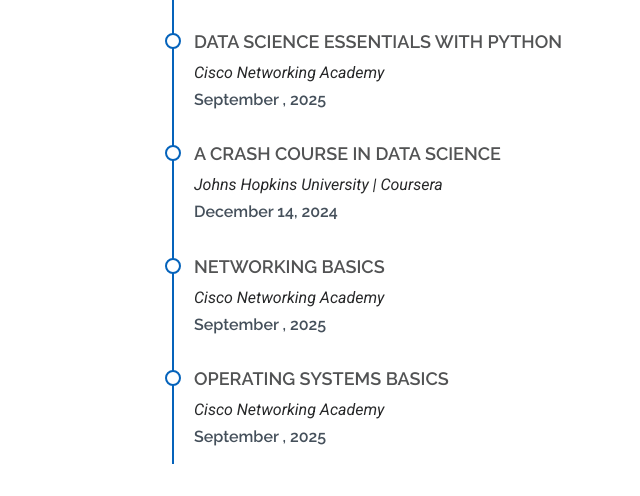
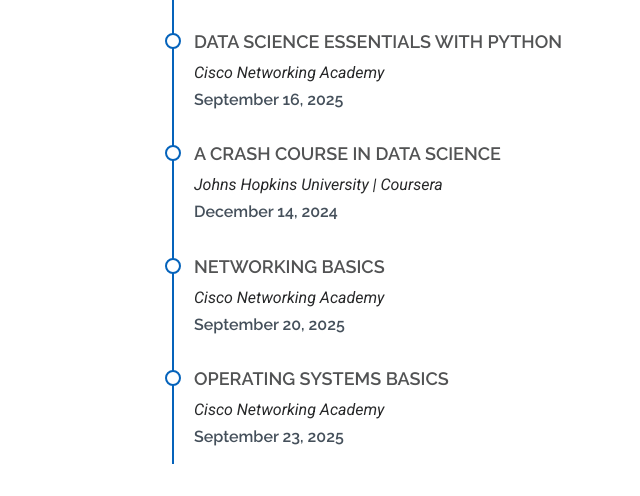
Before and after one commit to vncldrnprdz/vncldrnprdz.github.io, a plain HTML site: page index.html in a window 1280 px wide. Shown: the part 3955-4451 px from the top of the page, 0-640 px from the left. Drawn offline with Linux system fonts and the light colour scheme.

Commit message:
Add files via upload

```diff
--- a/index.html
+++ b/index.html
@@ -412,7 +412,7 @@
             <div class="resume-item">
               <h4>Data Science Essentials with Python</h4>
               <p><em>Cisco Networking Academy</em></p>
-              <h5>September , 2025</h5>
+              <h5>September 16, 2025</h5>
             </div><!-- Edn Resume Item -->
 
             <div class="resume-item">
@@ -424,13 +424,13 @@
             <div class="resume-item">
               <h4>Networking Basics</h4>
               <p><em>Cisco Networking Academy</em></p>
-              <h5>September , 2025</h5>
+              <h5>September 20, 2025</h5>
             </div><!-- Edn Resume Item -->
 
             <div class="resume-item pb-0">
               <h4>Operating Systems Basics</h4>
               <p><em>Cisco Networking Academy</em></p>
-              <h5>September , 2025</h5>
+              <h5>September 23, 2025</h5>
             </div><!-- Edn Resume Item -->
 
           </div>
```
